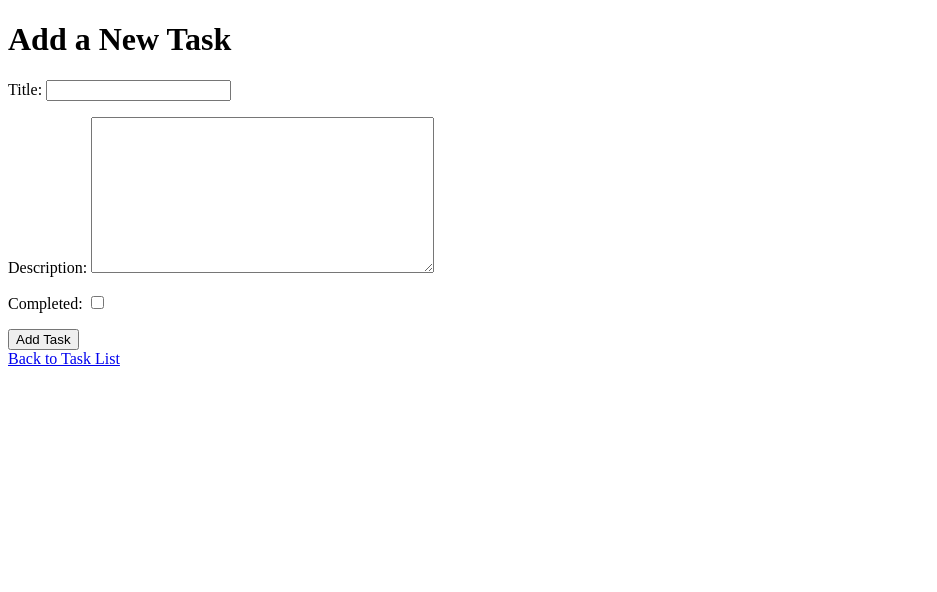
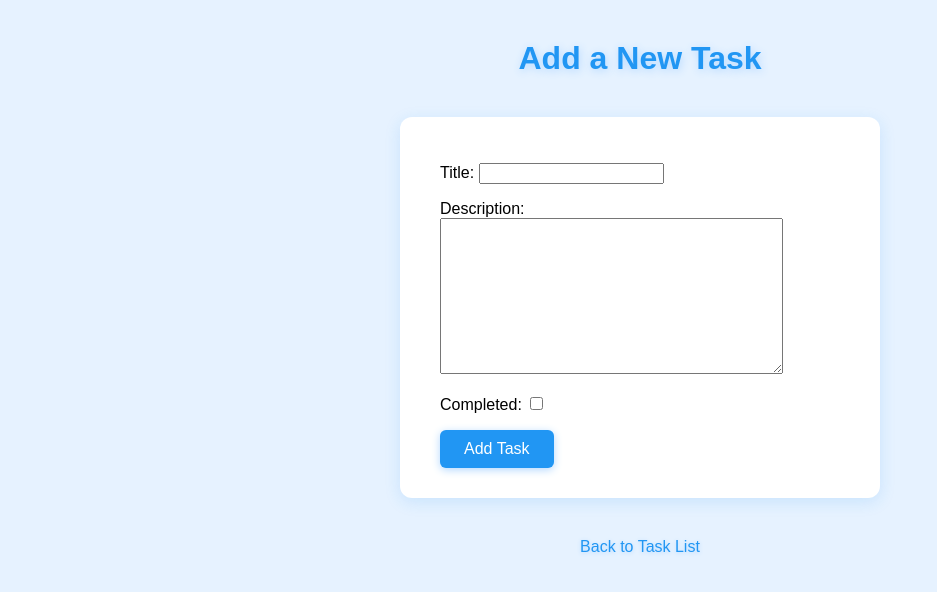
Before and after one commit to ghadiyaharsh/Django, a Django app: page /add/ in a window 1280 px wide. Shown: the top 592 px of the page, without its empty margins (0-937 px from the left). Run offline with Django 5.2, Linux system fonts and the light colour scheme.

Commit message:
complete styles

```diff
--- a/ToDoProject/todoapp/templates/todoapp/add_task.html
+++ b/ToDoProject/todoapp/templates/todoapp/add_task.html
@@ -2,6 +2,53 @@
 <html>
 <head>
     <title>Add Task</title>
+    <style>
+        body {
+            background: #e6f2ff;
+            font-family: Arial, sans-serif;
+            margin: 0;
+            padding: 0;
+        }
+        h1 {
+            color: #2196f3;
+            text-align: center;
+            margin-top: 40px;
+            text-shadow: 1px 2px 8px #b3d8ff;
+        }
+        form {
+            background: #ffffff;
+            max-width: 400px;
+            margin: 40px auto;
+            padding: 30px 40px;
+            border-radius: 12px;
+            box-shadow: 0 4px 16px rgba(33, 150, 243, 0.15);
+        }
+        button[type="submit"] {
+            background: #2196f3;
+            color: #fff;
+            border: none;
+            padding: 10px 24px;
+            border-radius: 6px;
+            box-shadow: 0 2px 8px #b3d8ff;
+            cursor: pointer;
+            font-size: 16px;
+            transition: background 0.2s;
+        }
+        button[type="submit"]:hover {
+            background: #1976d2;
+        }
+        a {
+            display: block;
+            text-align: center;
+            margin-top: 20px;
+            color: #2196f3;
+            text-decoration: none;
+            text-shadow: 0 1px 4px #b3d8ff;
+        }
+        a:hover {
+            text-decoration: underline;
+        }
+    </style>
 </head>
 <body>
     <h1>Add a New Task</h1>
--- a/ToDoProject/todoapp/templates/todoapp/task_list.html
+++ b/ToDoProject/todoapp/templates/todoapp/task_list.html
@@ -84,7 +84,9 @@
             <p>No tasks found.</p>
         {% endfor %}
     </ul>
-    <a href="{% url 'add_task' %}">Add New Task</a><br><br>
+    <div style="display: flex; justify-content: center; margin-top: 20px;">
+        <a href="{% url 'add_task' %}">Add New Task</a>
+    </div>
 
 </body>
 </html>
```
Also changed, not shown: ToDoProject/db.sqlite3.
